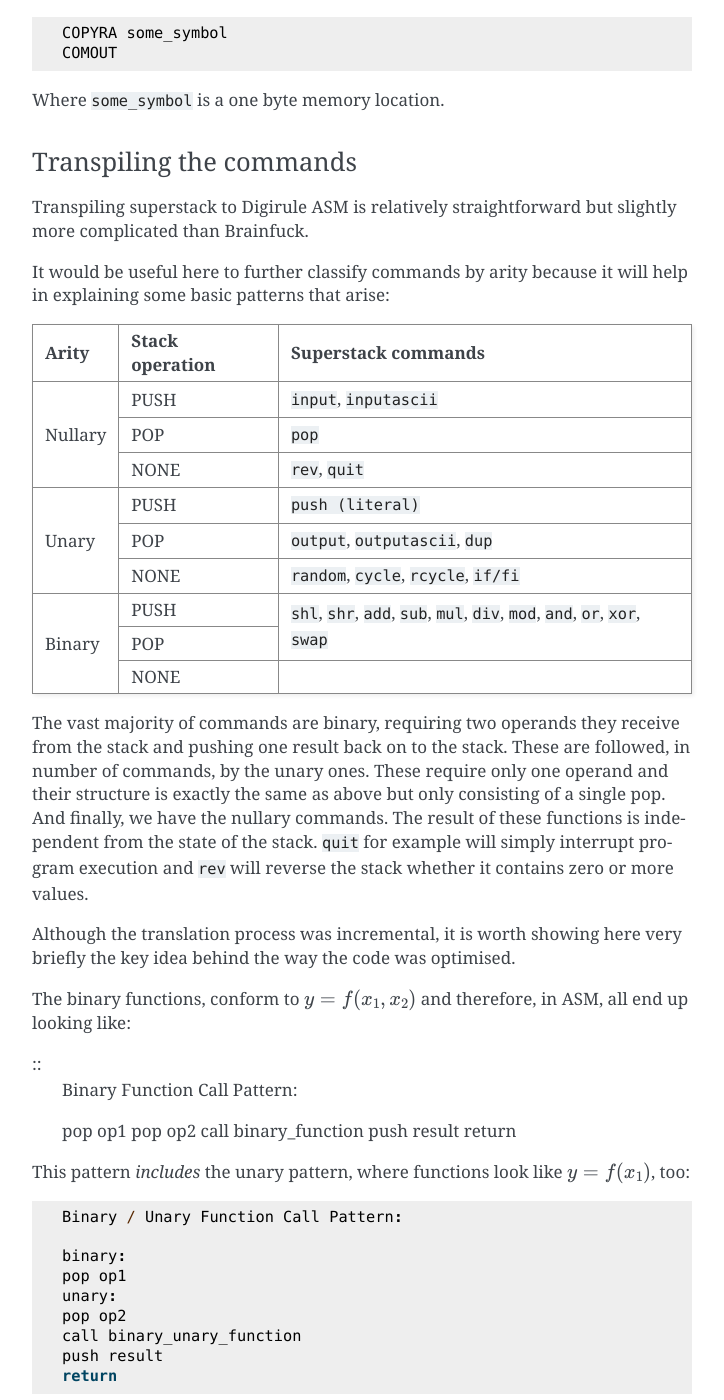
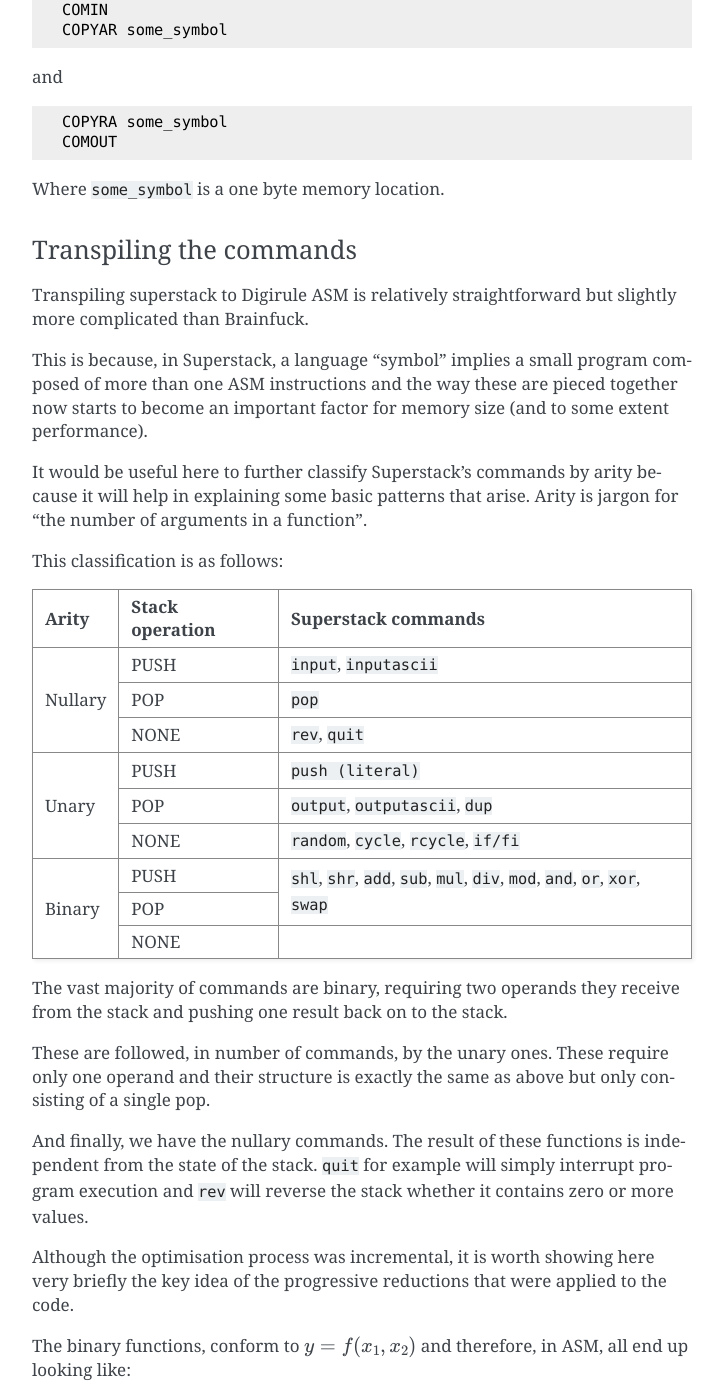
Before and after one commit to aanastasiou/dgtools, a Sphinx documentation site: the page built from doc/source/superstack.rst, in a window 1280 px wide and 1400 px high, scrolled down 3519 px. Shown: the whole window, without its empty margins (388-1112 px from the left). Built offline with Sphinx 7.4.7, drawn with Linux system fonts in a browser that asks for light colours; some of the changed text lies outside the part shown.

Commit message:
Writing more superstack docs

```diff
--- a/doc/source/superstack.rst
+++ b/doc/source/superstack.rst
@@ -7,6 +7,9 @@
 
 #. Stack machines represent yet another model for computation.
 #. Operations over a stack are very important for evaluating mathematical expressions.
+
+Just as it was done for Brainfuck, this section first shows the basic parts of the "machine" that the language
+assumes and then proceeds with their implementation in Digirule ASM and finally some indiciative superstack programs.
 
 
 The Superstack "system"
@@ -21,10 +24,10 @@
 #. ``Push``, to extend the stack by a value
 #. ``Pop``, to remove a value from the stack
 
-Again, both of these operations **always** referencing the top of the stack.
+Again, both of these operations **always** reference the top of the stack.
 
 The Superstack system also has an Arithmetic Logic Unit which operates over the top of the stack and can carry out
-the four basic arithmetic operations (plus modulo) and the 3 basic logical operations.
+the four basic arithmetic operations (plus modulo), the two shifts (left and right) and 3 basic logical operations.
 
 And finally, the Superstack can read a value from the input and output a value to the output. This might sound similar
 to Brainuck's facilities, *but*, Superstack extends those because in addition to ``input, output``, it also has commands
@@ -166,8 +169,14 @@
 
 Transpiling superstack to Digirule ASM is relatively straightforward but slightly more complicated than Brainfuck.
 
-It would be useful here to further classify commands by arity because it will help in explaining some basic patterns
-that arise:
+This is because, in Superstack, a language "symbol" implies a small program composed of more than one ASM instructions
+and the way these are pieced together now starts to become an important factor for memory size (and to some extent
+performance).
+
+It would be useful here to further classify Superstack's commands by arity because it will help in explaining some
+basic patterns that arise. Arity is jargon for "the number of arguments in a function".
+
+This classification is as follows:
 
 +---------+-------------------+----------------------------------------------+
 | Arity   | Stack operation   | Superstack commands                          |
@@ -194,13 +203,16 @@
 
 The vast majority of commands are binary, requiring two operands they receive from the stack and pushing one result
 back on to the stack.
+
 These are followed, in number of commands, by the unary ones. These require only one operand and their structure is
-exactly the same as above but only consisting of a single pop. And finally, we have the nullary commands. The result of
+exactly the same as above but only consisting of a single pop.
+
+And finally, we have the nullary commands. The result of
 these functions is independent from the state of the stack. ``quit`` for example will simply interrupt program
 execution and ``rev`` will reverse the stack whether it contains zero or more values.
 
-Although the translation process was incremental, it is worth showing here very briefly the key idea behind the way the
-code was optimised.
+Although the optimisation process was incremental, it is worth showing here very briefly the key idea of the progressive
+reductions that were applied to the code.
 
 The binary functions, conform to :math:`y = f(x_1,x_2)` and therefore, in ASM, all end up looking like:
 
@@ -229,6 +241,19 @@
 
 And finally, we have the nullary functions and those unary ones that do not receive any parameters from the stack,
 **but** do return values on it.
+
+In a naive implementation, the program ``[1 1 add 2 sub]`` (or ``1 + 1 - 2``) would include this pattern twice when
+the only difference between the two calls is the ``call binary_function`` part.
+
+To avoid this duplication, we can capture this general pattern in a ``generic_binary`` function whose only parameter
+is which function to call after it has poped two values from the stack. And in doing so, we would also be reducing
+duplication for unary functions, since they are **nested** in the binary pattern.
+
+The same observation holds for nullary functions that *return a result*. These conform to the :math:`y=f()` pattern and
+basically imply simply calling the function. In this case however, there is no additional memory saving from
+embeding them one level down in the *Binary/Unary* function pattern. This is because a call to *Binary/Unary* costs
+5 bytes: 3 bytes to set the ``binary_unary_function`` it needs to call and 2 bytes to make the call.
+
 
 
 
```
